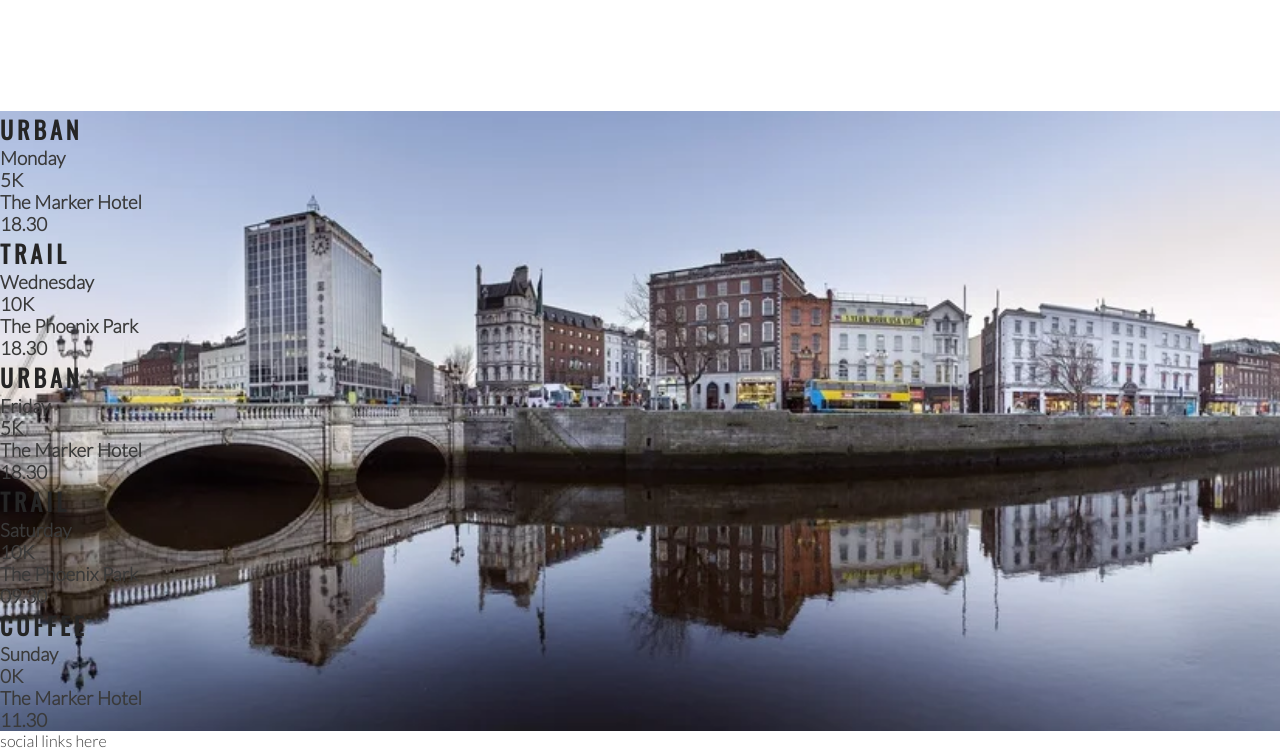
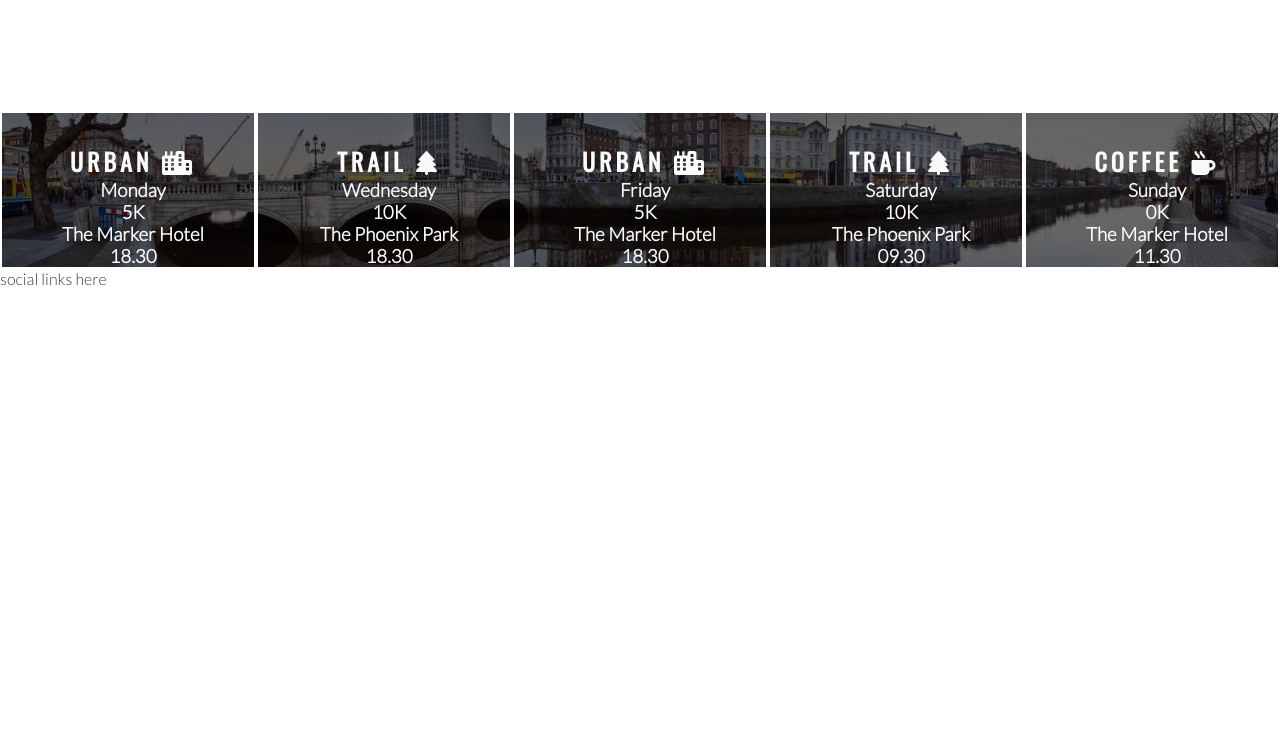
Before and after one commit to DaveTrev/love-running, a plain HTML site: page index.html in a window 1280 px wide. Shown: the part 1184-1934 px from the top of the page. After the commit the page ends 1472 px from the top, so only its background shows below. Drawn offline with nearby package versions, Linux system fonts and the light colour scheme.

Commit message:
Style times panels and add icons

```diff
--- a/assets/css/style.css
+++ b/assets/css/style.css
@@ -193,3 +193,19 @@ hr {
     width: 100%;
     overflow: hidden;
 }
+
+#times div {
+    color: #fafafa;
+    background-color: rgba(0, 0, 0, .6);
+    width: 20%;
+    height: 300%;
+    float: left;
+    padding: 30px 0 0 10px;
+    text-align: center;
+    border: 2px solid white;
+    box-sizing: border-box;
+}
+
+#times h2 {
+    color: #fafafa;
+}
--- a/index.html
+++ b/index.html
@@ -77,35 +77,35 @@
     </section>
     <section id="times">
         <div>
-            <h2>Urban</h2>
+            <h2>Urban <i class="fa-solid fa-city"></i> </h2>
             <h3>Monday</h3>
             <h3>5K</h3>
             <h3>The Marker Hotel</h3>
             <h3>18.30</h3>
         </div>
         <div>
-            <h2>Trail</h2>
+            <h2>Trail <i class="fa-sharp fa-solid fa-tree"></i> </h2>
             <h3>Wednesday</h3>
             <h3>10K</h3>
             <h3>The Phoenix Park</h3>
             <h3>18.30</h3>
         </div>
         <div>
-            <h2>Urban</h2>
+            <h2>Urban <i class="fa-solid fa-city"></i> </h2>
             <h3>Friday</h3>
             <h3>5K</h3>
             <h3>The Marker Hotel</h3>
             <h3>18.30</h3>
         </div>
         <div>
-            <h2>Trail</h2>
+            <h2>Trail <i class="fa-sharp fa-solid fa-tree"></i> </h2>
             <h3>Saturday</h3>
             <h3>10K</h3>
             <h3>The Phoenix Park</h3>
             <h3>09.30</h3>
         </div>
         <div>
-            <h2>Coffee</h2>
+            <h2>Coffee <i class="fa-solid fa-mug-hot"></i> </h2>
             <h3>Sunday</h3>
             <h3>0K</h3>
             <h3>The Marker Hotel</h3>
```
